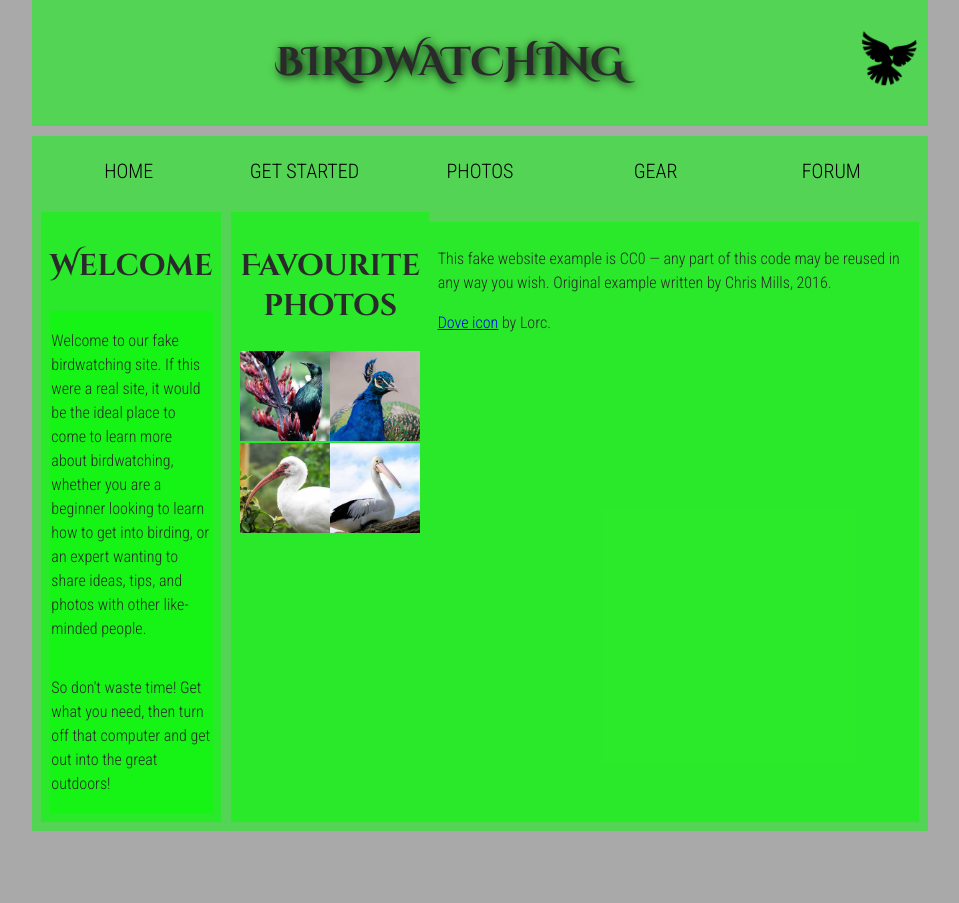
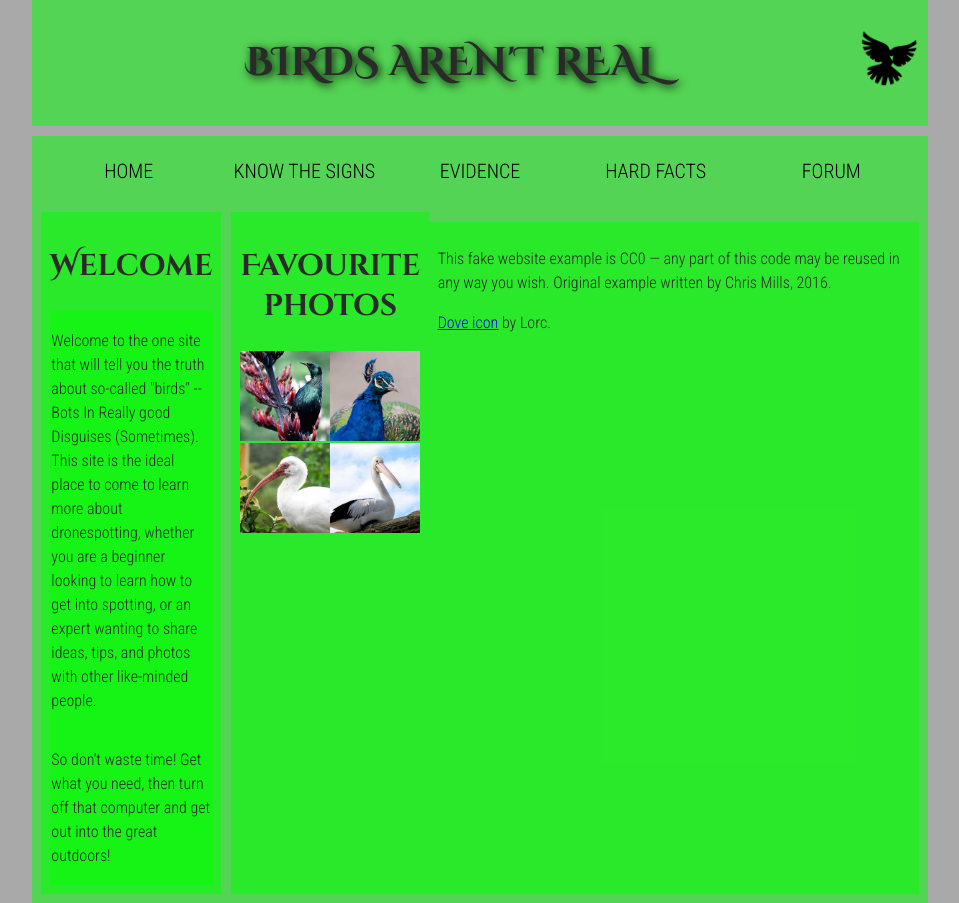
Before and after one commit to ah1096/structuring-content, a plain HTML site: page index.html in a window 1280 px wide. Shown: the whole page, without its empty margins (160-1119 px from the left). Before the commit the page ends 831 px from the top, so only its background shows below. Drawn offline with Linux system fonts and the light colour scheme.

Commit message:
changed the text content of the header and p

```diff
--- a/index.html
+++ b/index.html
@@ -2,7 +2,7 @@
 <html lang="en">
   <head>
     <meta charset="utf-8">
-    <title>Birdwatching</title>
+    <title>Birds Aren't Real</title>
     <link href="https://fonts.googleapis.com/css?family=Roboto+Condensed:300%7CCinzel+Decorative:700" rel="stylesheet">
 
 
@@ -13,16 +13,16 @@
   <body>
 
     <header>
-      <h1>Birdwatching</h1>
+      <h1>Birds Aren't Real</h1>
       <img id="dove" src="assets/dove.png" alt="a simple dove logo">
     </header>
 
     <nav>
       <ul>
         <li><span>Home</span></li>
-        <li><a href="#">Get started</a></li>
-        <li><a href="#">Photos</a></li>
-        <li><a href="#">Gear</a></li>
+        <li><a href="#">Know the Signs</a></li>
+        <li><a href="#">Evidence</a></li>
+        <li><a href="#">Hard Facts</a></li>
         <li><a href="#">Forum</a></li>
       </ul>
     </nav>
@@ -33,8 +33,10 @@
 
       <h2>Welcome</h2>
         <section>
-          <p>Welcome to our fake birdwatching site. If this were a real site, it would be the ideal place to come
-            to learn more about birdwatching, whether you are a beginner looking to learn how to get into birding,
+          <p>Welcome to the one site that will tell you the truth about so-called "birds" --
+            Bots In Really good Disguises (Sometimes).
+            This site is the ideal place to come
+            to learn more about dronespotting, whether you are a beginner looking to learn how to get into spotting,
             or an expert wanting to share ideas, tips, and photos with other like-minded people.</p>
         </section>
         <section>
@@ -57,6 +59,7 @@
 
       <p><a href="http://game-icons.net/lorc/originals/dove.html">Dove icon</a> by Lorc.</p>
     </footer>
+
     </main>
   </body>
 </html>
```
